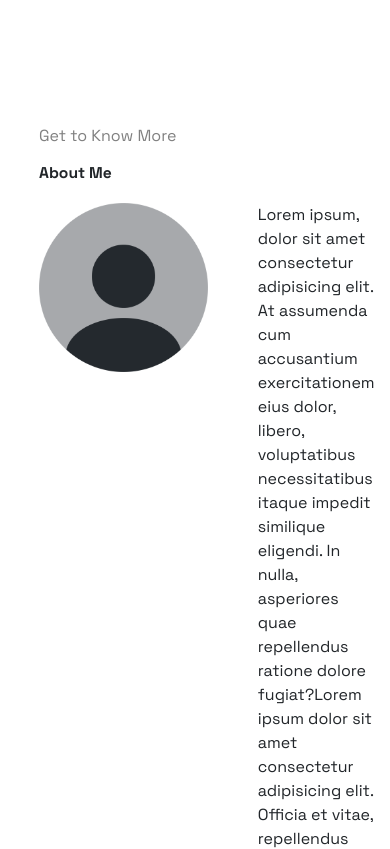
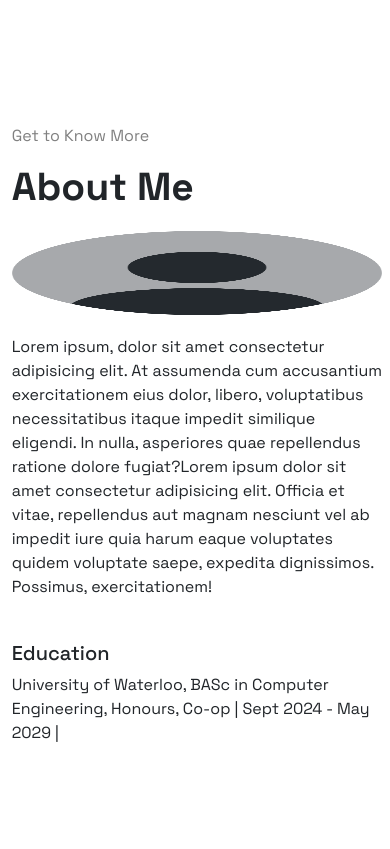
Before and after one commit to gordonzhang1/personal-portfolio, a React (Vite) app: page / in a window 390 px wide. Shown: the part 720-1569 px from the top of the page. Built offline with nearby package versions, Linux system fonts and the light colour scheme.

Commit message:
Made about component responsive.

```diff
--- a/src/About.css
+++ b/src/About.css
@@ -1,14 +1,17 @@
 .about-container-large {
   display: flex;
   flex-direction: column;
-  margin-left: 10vw;
-  margin-bottom: 5vh;
-  width: 65vw;
+  margin-left: 10vw; /* Adjust for responsiveness */
+  margin-bottom: 5vh; /* Adjust for responsiveness */
+  width: 65vw; /* Use a percentage for fluid resizing */
+  height: auto; /* Adjust height for responsive layout */
+  font-family: "Space Grotesk";
   height: 100vh;
-  font-family: "Space Grotesk";
 }
+
 .description-container {
   display: flex;
+  flex-direction: row; /* Default to row for larger screens */
   gap: 50px;
 }
 
@@ -18,18 +21,73 @@
 }
 
 h1 {
-  font-size: 4vw;
+  font-size: 6vw; /* Adjust font size based on viewport width */
   font-weight: 800;
 }
 
 .get {
   color: grey;
+  font-size: 1.5rem;
 }
 
 img {
-  height: 20vh;
+  height: 15vh; /* Adjust height for responsiveness */
 }
 
 .education {
-  margin-top: 50px;
+  margin-top: 5vh;
+  font-size: 1.2rem;
 }
+
+/* Media query for tablets */
+@media (max-width: 768px) {
+  .about-container-large {
+    margin-left: 5vw;
+    width: 90vw;
+  }
+
+  .description-container {
+    flex-direction: column; /* Stack content vertically for smaller screens */
+    gap: 30px;
+  }
+
+  h1 {
+    font-size: 8vw; /* Adjust heading size for smaller screens */
+  }
+
+  img {
+    height: 12vh; /* Scale image for smaller screens */
+  }
+
+  .get {
+    font-size: 1.2rem;
+  }
+}
+
+/* Media query for mobile phones */
+@media (max-width: 480px) {
+  .about-container-large {
+    margin-left: 3vw;
+    width: 95vw;
+  }
+
+  .description-container {
+    gap: 20px;
+  }
+
+  h1 {
+    font-size: 10vw; /* Increase heading size for small screens */
+  }
+
+  img {
+    height: 10vh; /* Scale image further for mobile */
+  }
+
+  .get {
+    font-size: 1rem;
+  }
+
+  .education {
+    font-size: 1rem;
+  }
+}
```
